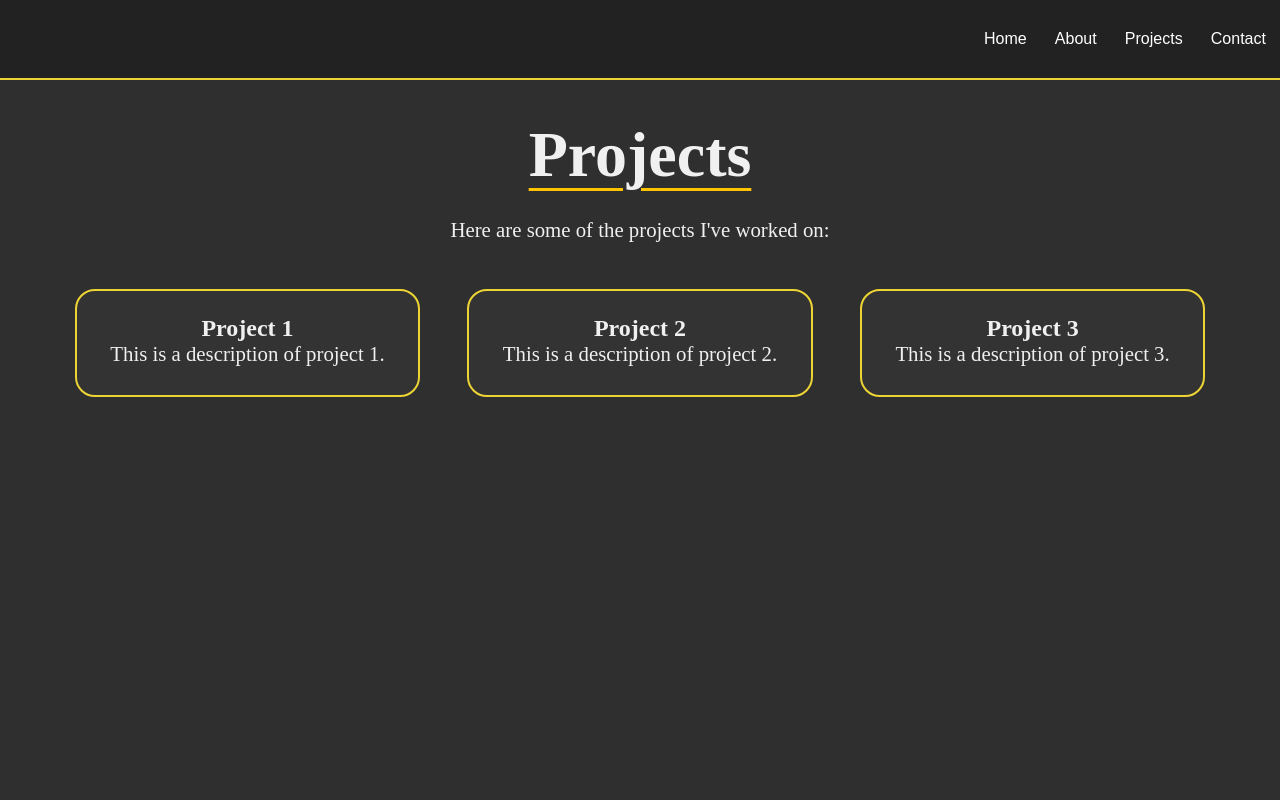
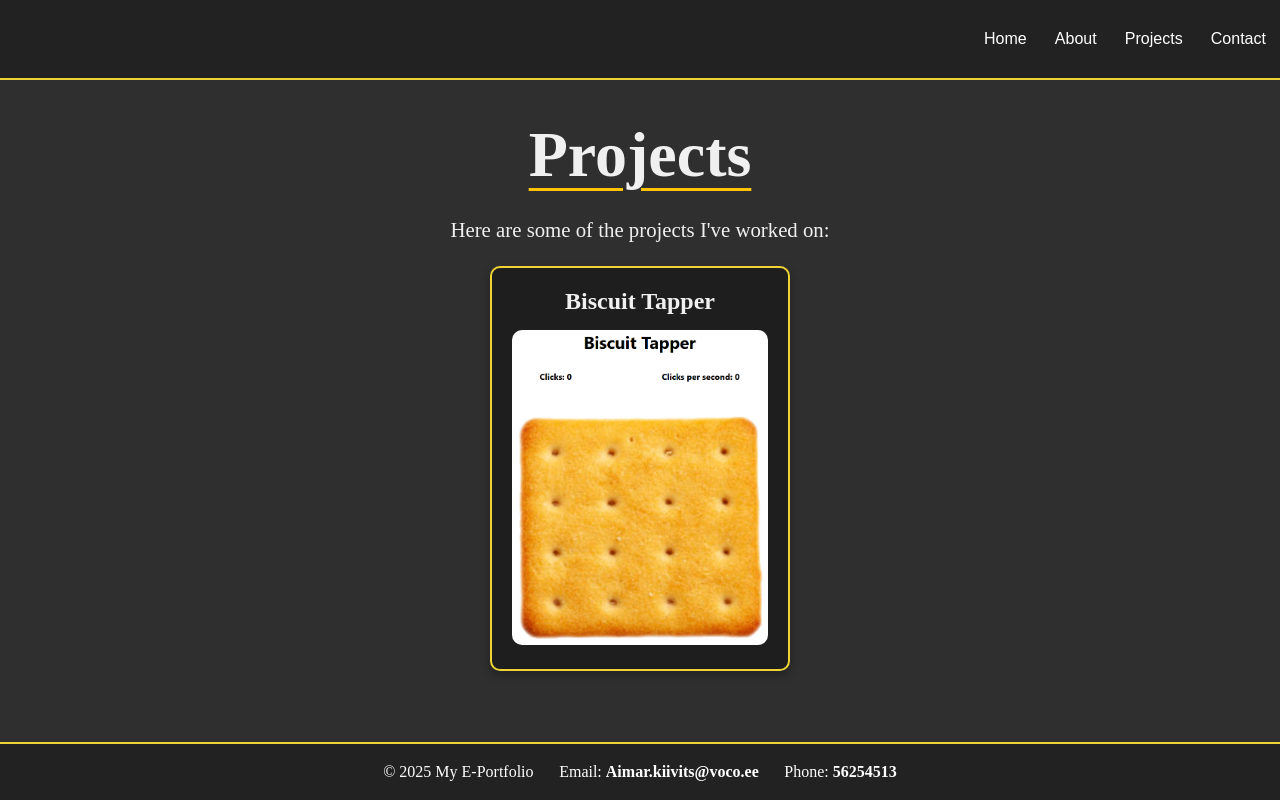
Before and after one commit to AimarKiivits/E-portfoolio, a React (Create React App) app in the folder e-portfoolio/: page /about in a window 1280 px wide. Both pictures are taken after a click on the button "Projects". Built offline with nearby package versions, Linux system fonts and the light colour scheme.

Commit message:
Still no picture. Everything else good enough. Will add more projects once i have what to add.

```diff
--- a/e-portfoolio/src/App.css
+++ b/e-portfoolio/src/App.css
@@ -75,16 +75,19 @@
 }
 
 .about-me-content p {
-  width: 75%;
+  width: 50%;
   text-align: justify;
+  font-size: 1.3rem;
   margin-top: 2%;
+  margin-right: 10%;
+  padding-right: 7%;
 }
 
 .about-me-content img {
   float: left;
   width: 25%;
   height: auto;
-  margin: 0% 2%;
+  margin: 0% 0% 0% 10%;
   border: #edd434 2px solid;
   border-radius: 20%;
 }
@@ -109,14 +112,21 @@
 }
 
 .home h1 {
-  font-size: 4rem;
+  font-size: 5rem;
   margin-top: 6%;
   display: flex;
+  flex-direction: column;
   justify-content: center;
   text-decoration-line: underline;
   text-decoration-color: #edd434;
   text-decoration-thickness: 5%;
   text-underline-offset: 15%;
+}
+
+.home p {
+  font-size: 1.3rem;
+  text-align: justify;
+  margin-top: 2.5%;
 }
 
 .home img {
@@ -226,3 +236,108 @@
   border: #edd434 2px solid;
   border-radius: 20px;
 }
+
+.modal-overlay {
+    position: fixed;
+    top: 0;
+    left: 0;
+    width: 100%;
+    height: 100%;
+    background: rgba(0, 0, 0, 0.6);
+    display: flex;
+    justify-content: center;
+    align-items: center;
+    opacity: 0;
+    visibility: hidden;
+    transition: opacity 0.3s ease, visibility 0.3s ease;
+}
+
+.modal-overlay.show {
+    opacity: 1;
+    visibility: visible;
+}
+
+.modal-content {
+    background: #222;
+    padding: 20px;
+    border-radius: 10px;
+    text-align: center;
+    width: 30%;
+    box-shadow: 0 4px 10px rgba(0, 0, 0, 0.3);
+}
+
+.modal-content h2 {
+    margin-bottom: 3%;
+    font-size: 2.2rem;
+    color: #edd434;
+}
+
+.modal-content p {
+    color: white;
+    font-size: 1.3rem;
+}
+
+.close-button {
+    margin-top: 15px;
+    background: #edd434;
+    color: black;
+    padding: 8px 15px;
+    border: none;
+    border-radius: 5px;
+    cursor: pointer;
+    transition: background 0.3s ease;
+}
+
+.close-button:hover {
+    background: darkred;
+}
+
+.project-card {
+  background-color: #1e1e1e;
+  padding: 20px;
+  border-radius: 10px;
+  box-shadow: 0 4px 10px rgba(0, 0, 0, 0.3);
+  cursor: pointer;
+  transition: transform 0.3s ease, box-shadow 0.3s ease;
+  text-align: center;
+  width: 300px;
+  border: #edd434 2px solid;
+}
+
+.project-card:hover {
+  transform: scale(1.05);
+  box-shadow: 0 6px 15px rgba(255, 255, 255, 0.1);
+}
+
+.project-card img {
+  width: 100%;
+  border-radius: 10px;
+}
+
+.project-card h2 {
+  font-size: 1.5rem;
+  margin-bottom: 6%;
+}
+
+.footer {
+  background-color: #222222;
+  display: flex;
+  flex-direction: row;
+  justify-content: center;
+  color: white;
+  text-align: center;
+  padding: 1.5% 0;
+  position: fixed;
+  bottom: 0;
+  width: 100%;
+  border-top: #edd434 2px solid;
+}
+
+.footer a {
+  text-decoration: none;
+  font-weight: bold;
+}
+
+.footer p {
+  padding: 0% 1%;
+}
--- a/e-portfoolio/src/App.js
+++ b/e-portfoolio/src/App.js
@@ -6,6 +6,7 @@ import AboutMe from './Pages/AboutMe';
 import Projects from './Pages/Projects';
 import Contact from './Pages/Contact';
 import Home from './Pages/Home';
+import Footer from './Components/Footer';
 
 function App() {
   return (
@@ -20,6 +21,7 @@ function App() {
             <Route path="/contact" element={<Contact />} />
           </Routes>
         </div>
+        <Footer />
       </div>
     </Router>
   );
--- /dev/null
+++ b/e-portfoolio/src/Components/Footer.js
@@ -0,0 +1,13 @@
+import React from "react";
+
+const Footer = () => {
+    return (
+        <footer className="footer">
+            <p>© {new Date().getFullYear()} My E-Portfolio</p>
+            <p>Email: <a>Aimar.kiivits@voco.ee</a></p>
+            <p>Phone: <a>56254513</a></p>
+        </footer>
+    );
+};
+
+export default Footer;
--- a/e-portfoolio/src/Pages/Home.js
+++ b/e-portfoolio/src/Pages/Home.js
@@ -4,6 +4,9 @@ const Home = () => {
     return (
         <div className="home">
             <h1>Welcome to my e-portfolio!</h1>
+            <p>
+                I'm <span style={{color:' #edd434'}}>Aimar Kiivits</span>, a 19 year old studying web development at Tartu Vocational College.
+            </p>
         </div>
     );
 }
--- a/e-portfoolio/src/Pages/Projects.js
+++ b/e-portfoolio/src/Pages/Projects.js
@@ -1,6 +1,8 @@
-import React from "react";
+import React, {useState} from "react";
 
 const Projects = () => {
+    const [biscuit, setBiscuit] = useState(false);
+
     return (
         <div className="projects">
             <div className="projects-header">
@@ -8,18 +10,25 @@ const Projects = () => {
             </div>
             <p>Here are some of the projects I've worked on:</p>
             <div className="projects-content">
-                <div className="project">
-                    <h2>Project 1</h2>
-                    <p>This is a description of project 1.</p>
+                <div className="project-card" onClick={() => setBiscuit(true)}>
+                    <h2 className="">Biscuit Tapper</h2>
+                    <img src="/biscuit.png" alt="Biscuit" />
                 </div>
-                <div className="project">
-                    <h2>Project 2</h2>
-                    <p>This is a description of project 2.</p>
-                </div>
-                <div className="project">
-                    <h2>Project 3</h2>
-                    <p>This is a description of project 3.</p>
-                </div>
+                {biscuit && (
+                    <div className={`modal-overlay ${biscuit ? "show" : ""}`}>
+                        <div className="modal-content">
+                            <h2>Biscuit Tapper</h2>
+                            <p>Biscuit Tapper is a copy of cookie clicker. I made it because I wanted to see how hard it would be to make the basic parts of a clicker game (upgrades, gaining clicks over time, etc).</p>
+                            <p>It was made using React, Express, MySQL and Node.js.</p>
+                            <button
+                            className="close-button"
+                            onClick={() => setBiscuit(false)}
+                            >
+                            Close
+                            </button>
+                        </div>
+                    </div>
+                )}
             </div>
         </div>
     );
--- a/e-portfoolio/src/index.css
+++ b/e-portfoolio/src/index.css
@@ -13,6 +13,5 @@ body, html, #root {
 }
 
 code {
-  font-family: source-code-pro, Menlo, Monaco, Consolas, 'Courier New',
-    monospace;
+  font-family: 'Times New Roman', Times, serif;
 }
```
Also changed, not shown: e-portfoolio/public/biscuit.png (added).
